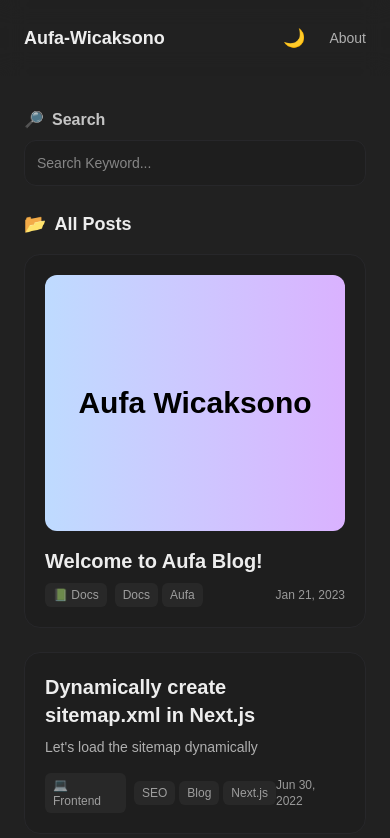
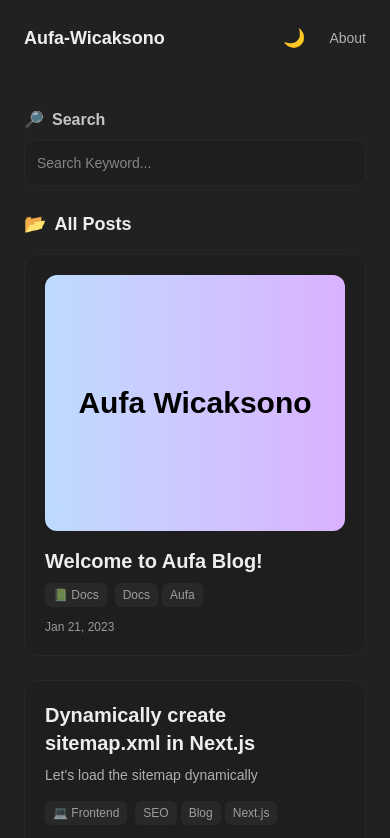
Before and after one commit to Aufa18/nextjs-persblog, a Next.js app: page / in a window 390 px wide. Shown: the top 838 px of the page. Built offline with nearby package versions, Linux system fonts and the light colour scheme.

Commit message:
Refactor PostCard component layout; improve readability and structure

```diff
--- a/components/PostCard.tsx
+++ b/components/PostCard.tsx
@@ -9,11 +9,12 @@
   return (
     <Link href={post.link} className="block group">
       <div className="p-5 bg-card border border-border rounded-2xl hover:shadow-lg transition-all">
-
         {/* Gambar besar jika artikel pertama (Featured) */}
         {isFeatured && (
           <div className="w-full h-64 bg-linear-to-r from-blue-200 to-purple-300 dark:from-purple-900 dark:to-indigo-900 rounded-xl mb-4 flex items-center justify-center">
-            <h1 className="text-3xl font-bold text-black dark:text-white">Aufa Wicaksono</h1>
+            <h1 className="text-3xl font-bold text-black dark:text-white">
+              Aufa Wicaksono
+            </h1>
           </div>
         )}
 
@@ -25,19 +26,33 @@
           <p className="text-sm text-foreground/70 mb-4">{post.summary}</p>
         )}
 
-        <div className="flex items-center justify-between text-xs text-foreground/60">
-          <div className="flex items-center gap-2">
-            {/* Background abu-abu otomatis dari transparan foreground */}
-            <span className="px-2 py-1 bg-foreground/5 rounded-md">{post.category}</span>
-            <div className="flex gap-1">
+        {/* Footer Card */}
+        {/* 1. flex-col : Memaksa elemen menyusun dari atas ke bawah (Mobile)
+  2. items-start : Memastikan tanggal rata kiri saat di bawah (Mobile)
+  3. sm:flex-row : Mengubah jadi kiri-kanan pada layar Tablet/Laptop
+  4. sm:items-center : Menyelaraskan tinggi secara vertikal di Laptop
+*/}
+        <div className="flex flex-col sm:flex-row items-start sm:items-center justify-between gap-3 text-xs text-foreground/60">
+          {/* Bagian Kategori & Tags (Selalu di atas saat Mobile, di kiri saat Laptop) */}
+          <div className="flex flex-wrap items-center gap-2">
+            <span className="px-2 py-1 bg-foreground/5 rounded-md whitespace-nowrap">
+              {post.category}
+            </span>
+
+            <div className="flex flex-wrap gap-1">
               {post.tags.map((tag: string) => (
-                <span key={tag} className="px-2 py-1 bg-foreground/5 rounded-md text-foreground/60">
+                <span
+                  key={tag}
+                  className="px-2 py-1 bg-foreground/5 rounded-md text-foreground/60 whitespace-nowrap"
+                >
                   {tag}
                 </span>
               ))}
             </div>
           </div>
-          <span>{post.date}</span>
+
+          {/* Bagian Tanggal (Selalu di bawah saat Mobile, di kanan saat Laptop) */}
+          <span className="whitespace-nowrap shrink-0">{post.date}</span>
         </div>
       </div>
     </Link>
```
